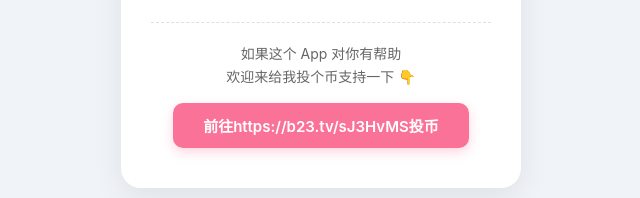
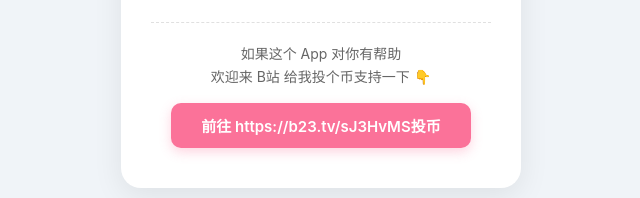
Before and after one commit to zhl42/haowenti, a plain HTML site: page index.html in a window 1280 px wide. Shown: the part 514-712 px from the top of the page, without its empty margins (319-959 px from the left). Drawn offline with Linux system fonts and the light colour scheme.

Commit message:
Update Bilibili donation area text and link

```diff
--- a/index.html
+++ b/index.html
@@ -32,8 +32,6 @@
     .download-btn:active { transform: scale(0.98); }
     .tip { font-size: 12px; color: #b0bec5; margin-top: 24px; line-height: 1.6; }
     .info { margin-top: 20px; padding-top: 20px; border-top: 1px solid #eceff1; font-size: 13px; color: #90a4ae; }
-
-    /* 👇 新增：B站投币区域的样式 */
     .bilibili-area {
       margin-top: 25px; padding-top: 20px; border-top: 1px dashed #e0e0e0;
     }
@@ -56,14 +54,18 @@
     <div class="icon">📥</div>
     <h1>好问题收集器</h1>
     <p class="subtitle">点击下方按钮下载安装包</p>
+
+    <!-- 下载 APK 按钮 -->
     <a href="https://gh-proxy.com/https://raw.githubusercontent.com/zhl42/haowenti/main/haowenti.apk" download class="download-btn">下载 APK</a>
+
     <p class="tip">安装时如提示“未知来源”<br>请选择“允许”即可安装</p>
     <div class="info">文件名：haowenti.apk</div>
 
-    <!-- 👇 新增：B站投币区域 -->
+    <!-- 👇 B站投币区域 -->
     <div class="bilibili-area">
-      <p class="bilibili-text">如果这个 App 对你有帮助<br>欢迎来给我投个币支持一下 👇</p>
-      <a href="https://b23.tv/tpcV1qT" target="_blank" class="bilibili-btn">前往https://b23.tv/sJ3HvMS投币</a>
+      <p class="bilibili-text">如果这个 App 对你有帮助<br>欢迎来 B站 给我投个币支持一下 👇</p>
+      <!-- ⚠️ 这里填你的B站链接 -->
+      <a href="https://b23.tv/sJ3HvMS" target="_blank" class="bilibili-btn">前往 https://b23.tv/sJ3HvMS投币</a>
     </div>
 
   </div>
```
